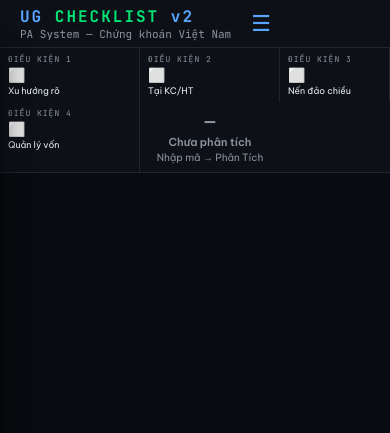
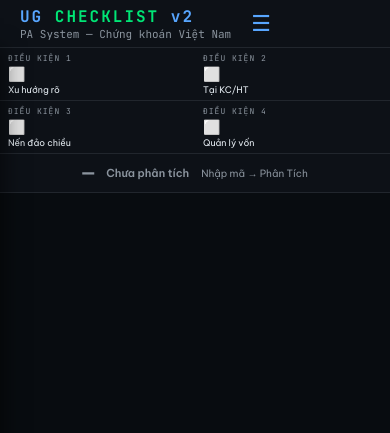
Before and after one commit to phatad/ug-checklist-v2, a Flask app: page / in a window 390 px wide. Shown: the top 433 px of the page. Run offline with Flask 3, Linux system fonts and the light colour scheme; some libraries are stand-ins or nearby versions.

Commit message:
Update index.html

```diff
--- a/templates/index.html
+++ b/templates/index.html
@@ -79,19 +79,38 @@ html,body{height:100%;overflow:hidden;background:var(--bg);color:var(--text);fon
 .overlay-bg{display:none;position:fixed;inset:0;background:rgba(0,0,0,.5);z-index:99}
 .overlay-bg.show{display:block}
 @media(max-width:768px){
+  .divider{height:32px;background:#1a1f28;border-top:1px solid var(--border);border-bottom:1px solid var(--border)}
+  .divider-handle{display:none}
+  #toggleBtn{display:block!important;color:var(--accent);font-size:11px;letter-spacing:1px}
+
   .menu-btn{display:block}
   .dot{display:none}
   .layout{grid-template-columns:1fr}
-  .sidebar{position:fixed;top:48px;left:0;bottom:0;width:80vw;max-width:300px;z-index:100;transform:translateX(-100%);transition:transform .25s;box-shadow:4px 0 20px rgba(0,0,0,.5)}
+  .sidebar{position:fixed;top:48px;left:0;bottom:0;width:82vw;max-width:300px;z-index:100;transform:translateX(-100%);transition:transform .25s;box-shadow:4px 0 20px rgba(0,0,0,.5)}
   .sidebar.open{transform:translateX(0)}
-  .score-bar{grid-template-columns:repeat(2,1fr) 110px}
-  .cond{padding:6px 8px}
+
+  /* Score bar: 2 cột x 2 hàng + action full width */
+  .score-bar{grid-template-columns:1fr 1fr;grid-template-rows:auto auto auto}
+  .score-bar .cond:nth-child(1){grid-column:1}
+  .score-bar .cond:nth-child(2){grid-column:2}
+  .score-bar .cond:nth-child(3){grid-column:1}
+  .score-bar .cond:nth-child(4){grid-column:2}
+  .score-bar .action{grid-column:1/-1;flex-direction:row;justify-content:center;gap:12px;padding:6px 12px}
+  .cond{padding:5px 8px;border-right:none;border-bottom:1px solid var(--border)}
   .cond-lbl{font-size:8px}
   .cond-txt{font-size:9px}
-  .a-score{font-size:18px}
-  .stats-col{min-width:0;padding:6px 10px}
-  .bottom-bar{height:auto;min-height:90px}
-  .sigs-col{padding:4px 10px}
+  .a-score{font-size:20px}
+  .a-label{font-size:11px}
+
+  /* Bottom bar: xếp dọc, scroll được */
+  .bottom-bar{flex-direction:column;height:auto;max-height:45vh;overflow-y:auto;flex-shrink:0}
+  .stats-col{min-width:0;padding:6px 12px;border-right:none;border-bottom:1px solid var(--border);flex-direction:row;flex-wrap:wrap;gap:6px 16px}
+  .sigs-col{padding:6px 12px;overflow:visible}
+  .sigs-tbl{font-size:11px}
+  .sigs-tbl td,.sigs-tbl th{padding:4px 8px 4px 0}
+
+  /* Divider ẩn trên mobile */
+  .divider{display:none!important}
 }
 </style>
 </head>
@@ -185,7 +204,10 @@ html,body{height:100%;overflow:hidden;background:var(--bg);color:var(--text);fon
       </div>
       <div id="chartCandle" style="display:none"></div>
       <div id="chartVol"    style="display:none;height:90px;flex-shrink:0"></div>
-      <div id="dividerEl"   style="display:none" class="divider"><div class="divider-handle"></div></div>
+      <div id="dividerEl" style="display:none" class="divider">
+  <div class="divider-handle"></div>
+  <span id="toggleBtn" style="display:none;font-family:var(--mono);font-size:10px;color:var(--muted);padding:0 8px">▲ 5 tín hiệu</span>
+</div>
     </div>
 
     <!-- Bottom bar -->
@@ -388,12 +410,30 @@ function toggleSidebar(){
   document.getElementById("overlayBg").classList.toggle("show");
 }
 
-// Resizable divider — hỗ trợ cả mouse và touch
+// Resizable divider — mouse kéo trên desktop, bấm toggle trên mobile
 (function(){
   const divider  = document.getElementById("dividerEl");
   const bottomBar= document.getElementById("bottomBar");
+  const toggleBtn= document.getElementById("toggleBtn");
   let dragging=false, startY=0, startH=0;
+  let collapsed=false;
+  const DEFAULT_H=125;
 
+  // Mobile: bấm để toggle
+  toggleBtn.addEventListener("click",()=>{
+    if(collapsed){
+      bottomBar.style.height=DEFAULT_H+"px";
+      toggleBtn.textContent="▼ Ẩn tín hiệu";
+      collapsed=false;
+    } else {
+      bottomBar.style.height="0px";
+      bottomBar.style.overflow="hidden";
+      toggleBtn.textContent="▲ 5 tín hiệu";
+      collapsed=true;
+    }
+  });
+
+  // Desktop: kéo chuột
   function startDrag(y){
     dragging=true; startY=y; startH=bottomBar.offsetHeight;
     document.body.style.cursor="row-resize";
@@ -402,18 +442,16 @@ function toggleSidebar(){
     if(!dragging) return;
     const newH=Math.min(220,Math.max(36,startH+(startY-y)));
     bottomBar.style.height=newH+"px";
+    bottomBar.style.overflow="";
+    collapsed=false;
   }
   function endDrag(){
     dragging=false; document.body.style.cursor="";
   }
 
-  divider.addEventListener("mousedown",e=>{ startDrag(e.clientY); e.preventDefault(); });
+  divider.addEventListener("mousedown",e=>{ if(e.target===toggleBtn) return; startDrag(e.clientY); e.preventDefault(); });
   document.addEventListener("mousemove",e=>moveDrag(e.clientY));
   document.addEventListener("mouseup",endDrag);
-
-  divider.addEventListener("touchstart",e=>{ startDrag(e.touches[0].clientY); e.preventDefault(); },{passive:false});
-  document.addEventListener("touchmove",e=>{ if(dragging){ moveDrag(e.touches[0].clientY); e.preventDefault(); } },{passive:false});
-  document.addEventListener("touchend",endDrag);
 })();
 </script>
 </body>
```
